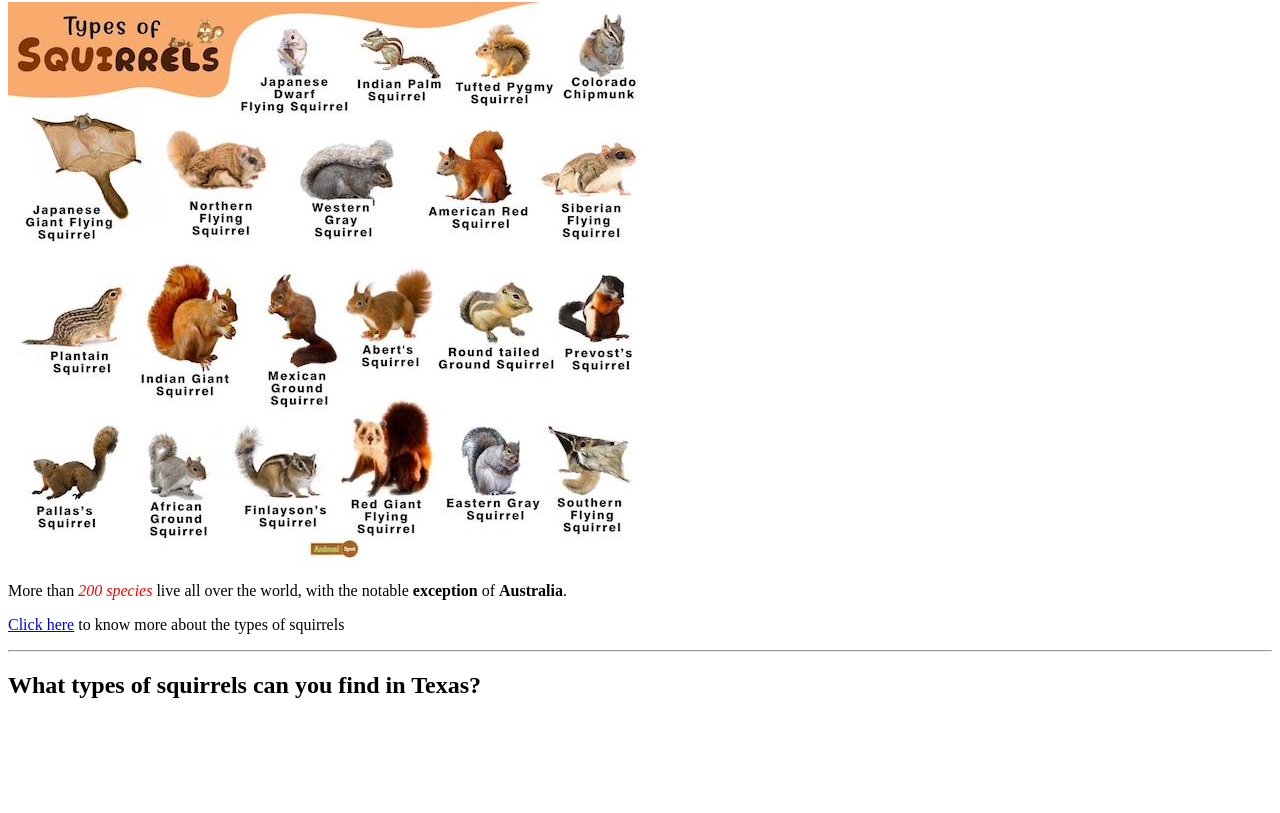
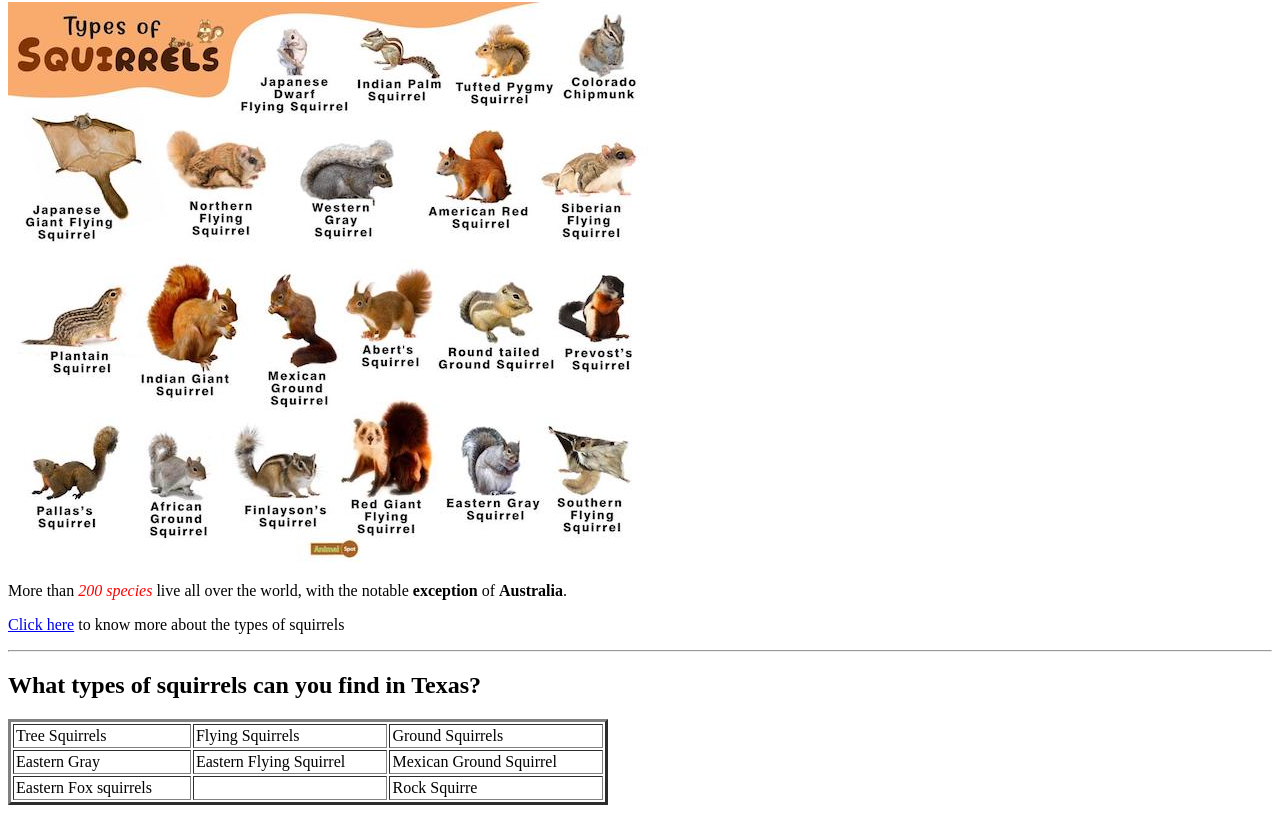
Before and after one commit to valeriadlfg/html2, a plain HTML site: page index.html in a window 1280 px wide. Shown: the part 1891-2704 px from the top of the page. Before the commit the page ends 2610 px from the top, so only its background shows below. Drawn offline with Linux system fonts and the light colour scheme.

Commit message:
Update index.html

```diff
--- a/index.html
+++ b/index.html
@@ -30,6 +30,26 @@
 
 	<hr>
 	<h2>What types of squirrels can you find in Texas?</h2>
+	<table width="600" border="3" cellpadding="2">
+  <tbody>
+    <tr>
+      <td>Tree Squirrels</td>
+      <td>Flying Squirrels</td>
+      <td>Ground Squirrels</td>
+    </tr>
+    <tr>
+      <td>Eastern
+Gray</td>
+      <td>Eastern Flying Squirrel</td>
+      <td>Mexican Ground Squirrel</td>
+    </tr>
+    <tr>
+      <td>Eastern Fox squirrels</td>
+      <td></td>
+      <td>Rock Squirre</td>
+    </tr>
+  </tbody>
+</table>
 
 
 
```
